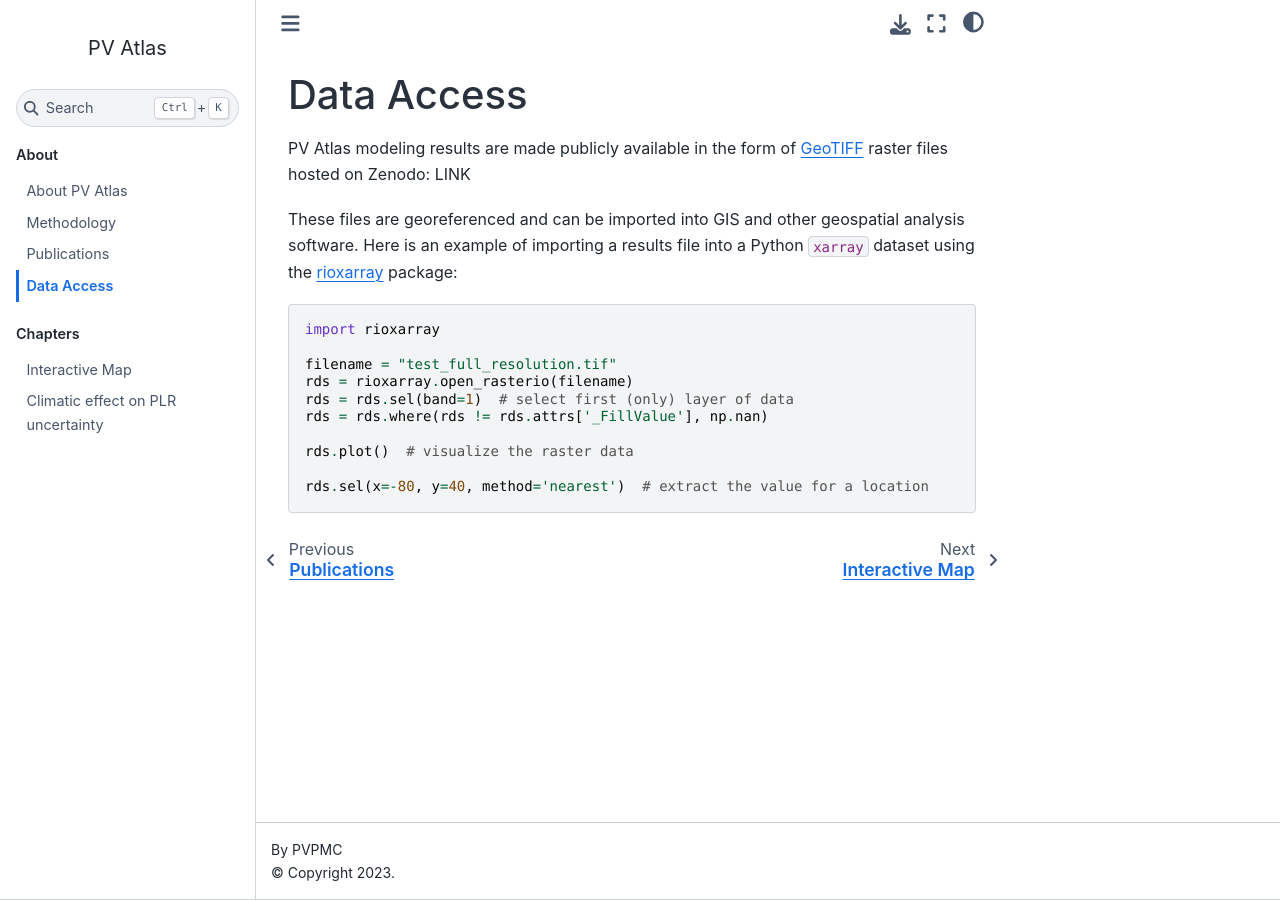
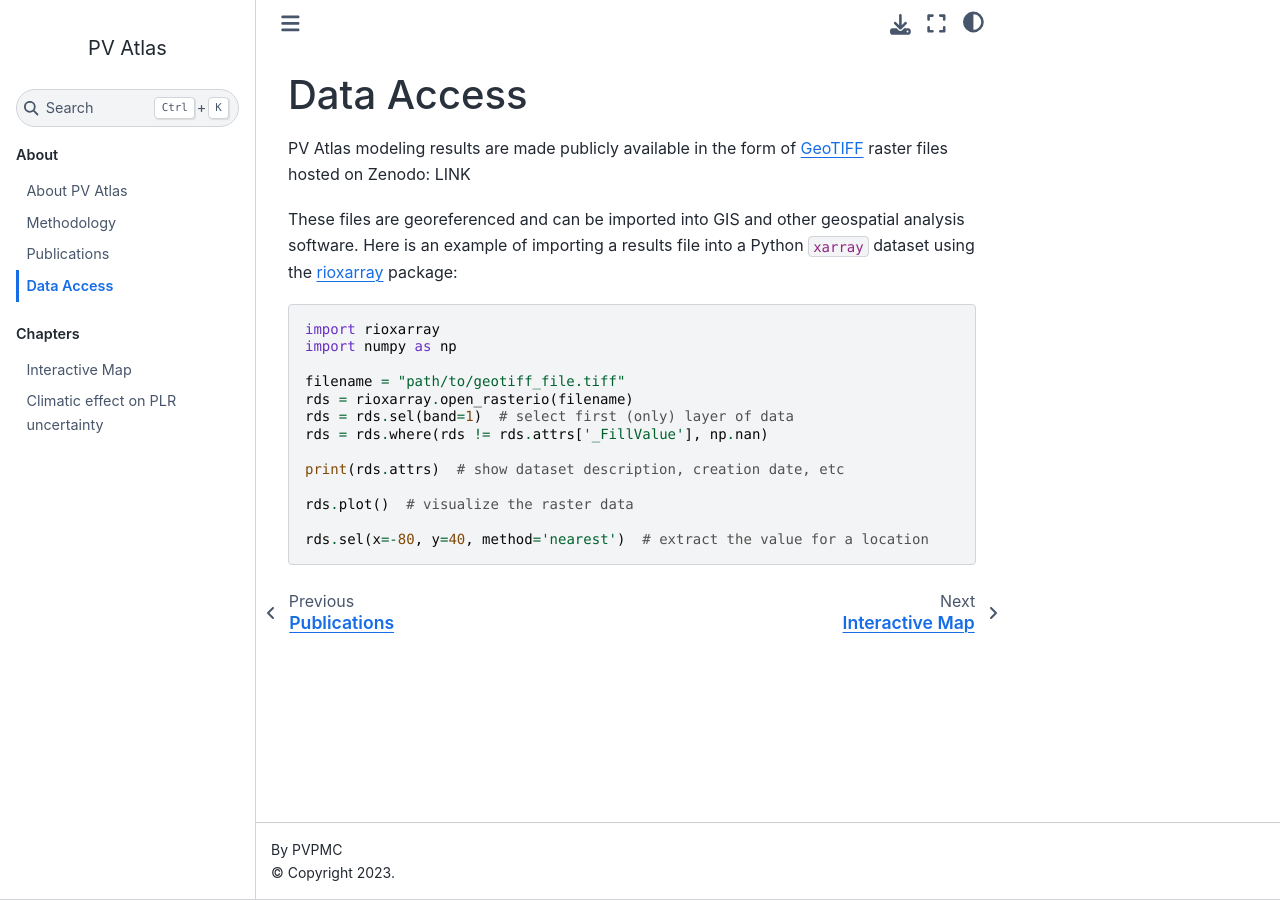
Before and after one commit to kandersolar/pvatlas, a Sphinx documentation site: the page built from website/source/data.rst, in a window 1280 px wide. Built offline with Sphinx 7.4.7 and the Sphinx Book theme 1.1.4, drawn with Linux system fonts in a browser that asks for light colours.

Commit message:
show attrs on data access page

```diff
--- a/website/source/data.rst
+++ b/website/source/data.rst
@@ -14,12 +14,15 @@ using the `rioxarray <https://corteva.github.io/rioxarray>`_ package:
 .. code-block:: python
 
     import rioxarray
+    import numpy as np
 
-    filename = "test_full_resolution.tif"
+    filename = "path/to/geotiff_file.tiff"
     rds = rioxarray.open_rasterio(filename)
     rds = rds.sel(band=1)  # select first (only) layer of data
     rds = rds.where(rds != rds.attrs['_FillValue'], np.nan)
 
+    print(rds.attrs)  # show dataset description, creation date, etc
+
     rds.plot()  # visualize the raster data
 
     rds.sel(x=-80, y=40, method='nearest')  # extract the value for a location
```
